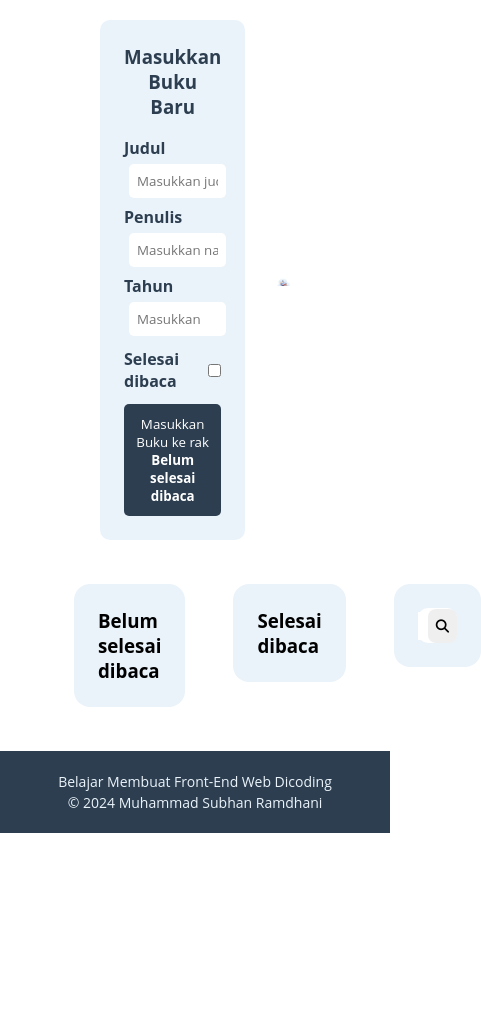
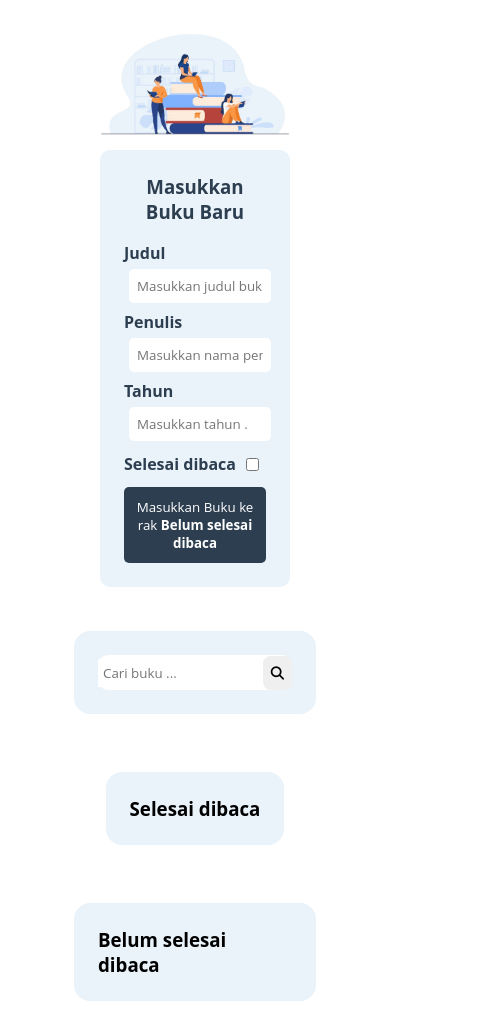
Before and after one commit to danimisme/bookshelf-app, a plain HTML site: page index.html in a window 390 px wide. Shown: the part 90-1100 px from the top of the page, 481 px wide, since content can reach past the window. Before the commit the page ends 923 px from the top, so only its background shows below. Drawn offline with Linux system fonts and the light colour scheme.

Commit message:
merubah css media query

```diff
--- a/assets/js/script.js
+++ b/assets/js/script.js
@@ -371,10 +371,10 @@ function editBookFromList(bookId) {
     event.preventDefault();
 
     const editedBook = {
-      bookId,
+      id: bookId,
       title: formElement.querySelector("#bookTitle").value,
       author: formElement.querySelector("#bookAuthor").value,
-      year: formElement.querySelector("#bookYear").value,
+      year: parseInt(formElement.querySelector("#bookYear").value),
       isComplete: formElement.querySelector("#IsComplete").checked,
     };
 
--- a/assets/style/style.css
+++ b/assets/style/style.css
@@ -438,3 +438,18 @@ footer p {
     font-size: 14px;
     line-height: 1.5;
 }
+
+@media screen and (max-width: 900px) {
+    .card-banner {
+        flex-direction: column-reverse;
+        gap: 10px;
+    }
+
+    .rak-container {
+        display: flex;
+        flex-direction: column-reverse;
+        gap: 10px;
+        align-items: center;
+    }
+
+}
--- a/index.html
+++ b/index.html
@@ -93,7 +93,7 @@
       </div>
     </main>
     <footer>
-      <p>Belajar Membuat Front-End Web Dicoding</p>
+      <p>Belajar Membuat Front-End Web ~ Dicoding Academy</p>
       <p>&#169; 2024 Muhammad Subhan Ramdhani</p>
     </footer>
     <script src="./assets/js/script.js"></script>
```
Also changed, not shown: 1 other file.
